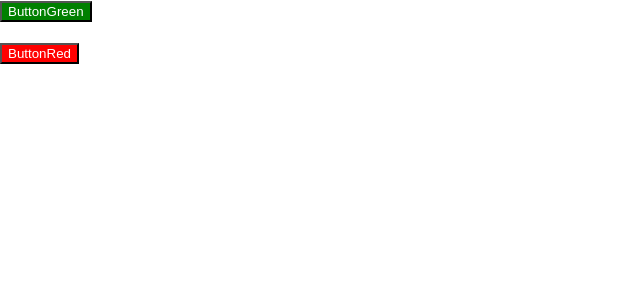
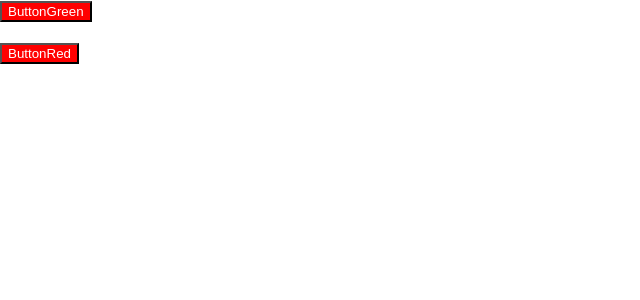
Before and after one commit to coderoadpl/frontend--react--task-38, a React (Create React App) app: page / in a window 1280 px wide. Shown: the top 300 px of the page, without its empty margins (0-640 px from the left). Built offline with nearby package versions, Linux system fonts and the light colour scheme.

Commit message:
Styles in `.css` files

```diff
--- a/src/ButtonRed.js
+++ b/src/ButtonRed/ButtonRed.js
@@ -1,14 +1,11 @@
 import React from 'react'
 
-const buttonStyles = {
-  color: 'white',
-  backgroundColor: 'red'
-}
+import './styles.css'
 
 export const ButtonRed = () => {
   return (
     <button
-      style={buttonStyles}
+      className={'button'}
     >
       ButtonRed
     </button>
--- /dev/null
+++ b/src/ButtonRed/index.js
@@ -0,0 +1,2 @@
+export * from './ButtonRed'
+export { default } from './ButtonRed'
--- /dev/null
+++ b/src/ButtonRed/styles.css
@@ -0,0 +1,4 @@
+.button {
+  color: white;
+  background-color: red;
+}
```
